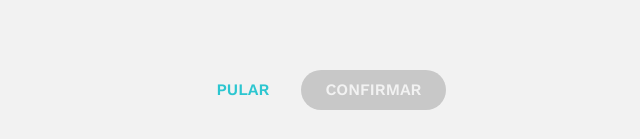
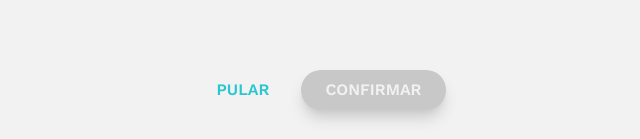
Before and after one commit to rafaelsilva81/teste-tutormundi, a Next.js app: page / in a window 1280 px wide. Shown: the part 658-797 px from the top of the page, without its empty margins (321-961 px from the left). Built offline with nearby package versions, Linux system fonts and the light colour scheme; a web font is replaced by a local one.

Commit message:
style: adding shadow to footer button

```diff
--- a/src/components/Footer.tsx
+++ b/src/components/Footer.tsx
@@ -20,10 +20,10 @@ const Footer = () => {
 
         <button
           className={clsx(
-            "rounded-full text-white py-2 px-6 transition ease-out duration-200",
+            "rounded-full text-white py-2 px-6 transition ease-out duration-200 shadow-lg",
             rating === 0
-              ? "bg-secondary cursor-not-allowed"
-              : "bg-primary hover:bg-primary/80 active:bg-primary/40"
+              ? "bg-secondary cursor-not-allowed shadow-secondary"
+              : "bg-primary hover:bg-primary/80 active:bg-primary/40 shadow-primary"
           )}
         >
           CONFIRMAR
```
